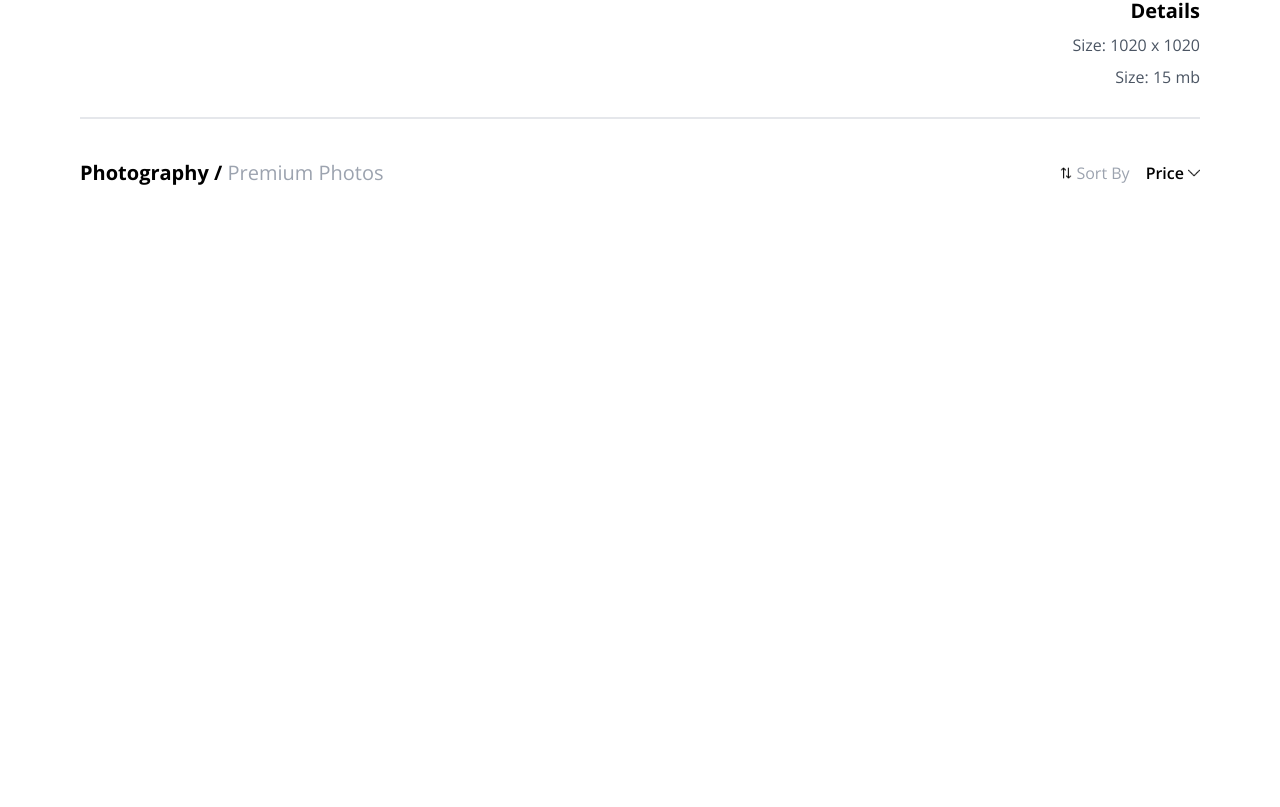
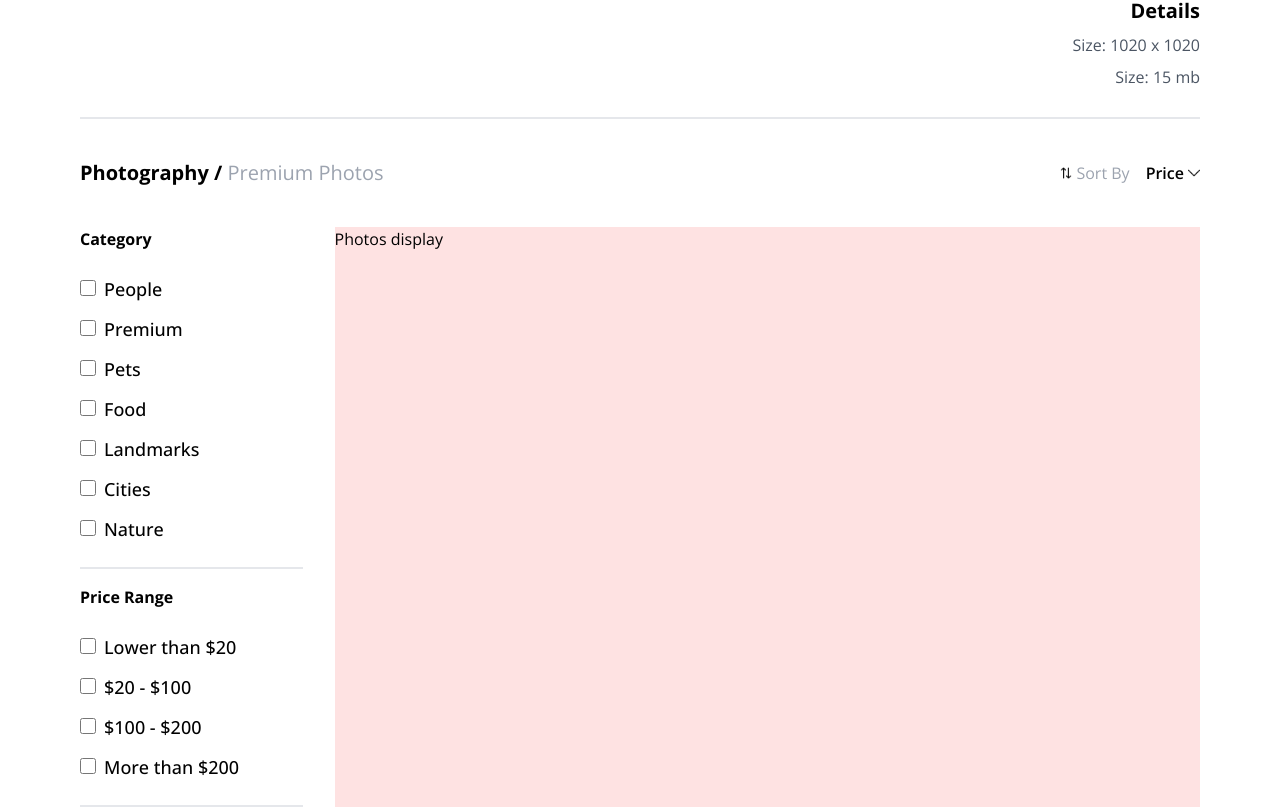
Before and after one commit to MartinKratochvilProgramy/BI_test, a React (Vite) app: page / in a window 1280 px wide. Shown: the part 829-1636 px from the top of the page. Before the commit the page ends 1016 px from the top, so only its background shows below. Built offline with nearby package versions, Linux system fonts and the light colour scheme.

Commit message:
added CategoryTicks and PhotosDisplay skeleton

```diff
--- /dev/null
+++ b/src/components/CategoryTicks.tsx
@@ -0,0 +1,114 @@
+import React from 'react'
+
+export const CategoryTicks = () => {
+  return (
+    <div className='w-80 pr-8'>
+        <h1 className='font-bold mb-6'>Category</h1>
+        <div className='space-y-3 border-b-2 pb-6'>
+            <div className='text-lg font-medium'>
+                <input
+                    id="default-checkbox"
+                    type="checkbox"
+                    value=""
+                    className="w-4 h-4 text-black bg-black border-2 rounded accent-white mr-2 cursor-pointer"
+                />
+                People
+            </div>
+            <div className='text-lg font-medium'>
+                <input
+                    id="default-checkbox"
+                    type="checkbox"
+                    value=""
+                    className="w-4 h-4 text-black bg-black border-2 rounded accent-white mr-2 cursor-pointer"
+                />
+                Premium
+            </div>
+            <div className='text-lg font-medium'>
+                <input
+                    id="default-checkbox"
+                    type="checkbox"
+                    value=""
+                    className="w-4 h-4 text-black bg-black border-2 rounded accent-white mr-2 cursor-pointer"
+                />
+                Pets
+            </div>
+            <div className='text-lg font-medium'>
+                <input
+                    id="default-checkbox"
+                    type="checkbox"
+                    value=""
+                    className="w-4 h-4 text-black bg-black border-2 rounded accent-white mr-2 cursor-pointer"
+                />
+                Food
+            </div>
+            <div className='text-lg font-medium'>
+                <input
+                    id="default-checkbox"
+                    type="checkbox"
+                    value=""
+                    className="w-4 h-4 text-black bg-black border-2 rounded accent-white mr-2 cursor-pointer"
+                />
+                Landmarks
+            </div>
+            <div className='text-lg font-medium'>
+                <input
+                    id="default-checkbox"
+                    type="checkbox"
+                    value=""
+                    className="w-4 h-4 text-black bg-black border-2 rounded accent-white mr-2 cursor-pointer"
+                />
+                Cities
+            </div>
+            <div className='text-lg font-medium'>
+                <input
+                    id="default-checkbox"
+                    type="checkbox"
+                    value=""
+                    className="w-4 h-4 text-black bg-black border-2 rounded accent-white mr-2 cursor-pointer"
+                />
+                Nature
+            </div>
+        </div>
+
+        <h1 className='font-bold mb-6 mt-4'>Price Range</h1>
+        <div className='space-y-3 border-b-2 pb-6'>
+            <div className='text-lg font-medium'>
+                <input
+                    id="default-checkbox"
+                    type="checkbox"
+                    value=""
+                    className="w-4 h-4 text-black bg-black border-2 rounded accent-white mr-2 cursor-pointer"
+                />
+                Lower than $20
+            </div>
+            <div className='text-lg font-medium'>
+                <input
+                    id="default-checkbox"
+                    type="checkbox"
+                    value=""
+                    className="w-4 h-4 text-black bg-black border-2 rounded accent-white mr-2 cursor-pointer"
+                />
+                $20 - $100
+            </div>
+            <div className='text-lg font-medium'>
+                <input
+                    id="default-checkbox"
+                    type="checkbox"
+                    value=""
+                    className="w-4 h-4 text-black bg-black border-2 rounded accent-white mr-2 cursor-pointer"
+                />
+                $100 - $200
+            </div>
+            <div className='text-lg font-medium'>
+                <input
+                    id="default-checkbox"
+                    type="checkbox"
+                    value=""
+                    className="w-4 h-4 text-black bg-black border-2 rounded accent-white mr-2 cursor-pointer"
+                />
+                More than $200
+            </div>
+        </div>
+    </div>
+  )
+}
--- a/src/components/Photos.tsx
+++ b/src/components/Photos.tsx
@@ -3,6 +3,8 @@ import { Product } from '../types/product';
 import { sampleData } from "../sampleData";
 import upDownIcon from '/assets/up-down.png';
 import { SortDropdown } from './SortDropdown';
+import { CategoryTicks } from './CategoryTicks';
+import { PhotosDisplay } from './PhotosDisplay';
 
 export const Photos = () => {
 
@@ -28,6 +30,10 @@ export const Photos = () => {
                     <SortDropdown />
                 </div>
             </div>
+            <div className='flex mt-10'>
+                <CategoryTicks />
+                <PhotosDisplay />
+            </div>
         </div>
     )
 }
--- /dev/null
+++ b/src/components/PhotosDisplay.tsx
@@ -0,0 +1,9 @@
+import React from 'react'
+
+export const PhotosDisplay = () => {
+  return (
+    <div className='flex w-full bg-red-100'>
+        Photos display
+    </div>
+  )
+}
```
